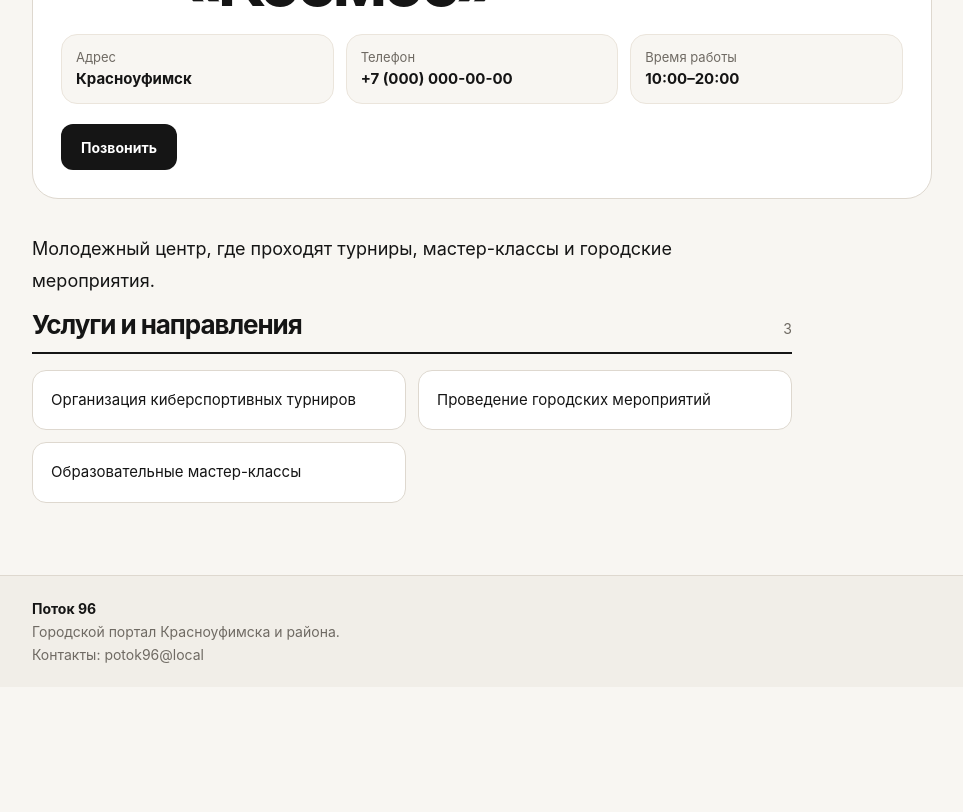
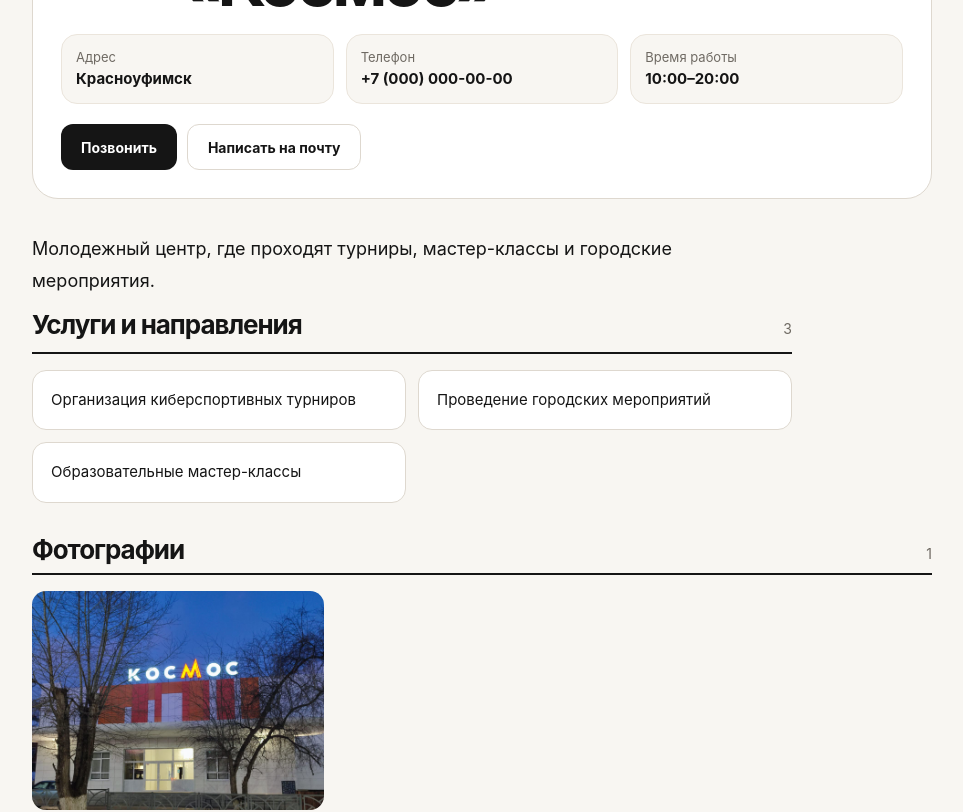
Before and after one commit to sapphire09z/potok96, a Next.js app: page /orgs/kosmos in a window 1280 px wide. Shown: the part 620-1432 px from the top of the page, without its empty margins (38-1001 px from the left). Before the commit the page ends 1307 px from the top, so only its background shows below. Built offline with nearby package versions, Linux system fonts and the light colour scheme.

Commit message:
feat: add organization gallery and social contacts

```diff
--- a/content/orgs/kosmos.md
+++ b/content/orgs/kosmos.md
@@ -13,6 +13,19 @@ services:
   - "Образовательные мастер-классы"
 logo: "/media/orgs/kosmos/2.jpg"
 cover: "/media/orgs/kosmos/1.jpeg"
+
+email: "vip.sapphire@mail.ru"
+mapUrl: ""
+socials:
+  vk: ""
+  ok: ""
+  max: ""
+
+
+gallery:
+  - src: "/media/orgs/kosmos/1.jpeg"
+    alt: "Фотография молодёжного центра"
+
 ---
 
 Молодежный центр, где проходят турниры, мастер-классы и городские мероприятия.
--- a/src/app/orgs/[slug]/org.module.css
+++ b/src/app/orgs/[slug]/org.module.css
@@ -391,3 +391,75 @@
         border-radius: 16px;
     }
 }
+
+/* Социальные сети */
+
+.socialLinks {
+    display: flex;
+    flex-wrap: wrap;
+    gap: 10px;
+}
+
+.socialLinks a {
+    display: inline-flex;
+    align-items: center;
+    min-height: 40px;
+    padding: 9px 15px;
+    border: 1px solid var(--border);
+    border-radius: 999px;
+    color: var(--text);
+    font-size: 13px;
+    font-weight: 600;
+    text-decoration: none;
+}
+
+.socialLinks a:hover {
+    border-color: var(--text);
+}
+
+.socialLinks a:focus-visible {
+    outline: 2px solid var(--text);
+    outline-offset: 3px;
+}
+
+/* Фотогалерея */
+
+.galleryGrid {
+    display: grid;
+    grid-template-columns: repeat(3, minmax(0, 1fr));
+    gap: 12px;
+}
+
+.galleryItem {
+    display: block;
+    position: relative;
+    aspect-ratio: 4 / 3;
+    overflow: hidden;
+    border-radius: 14px;
+    background: var(--bg);
+}
+
+.galleryImage {
+    object-fit: cover;
+    transition: transform 0.2s ease;
+}
+
+.galleryItem:hover .galleryImage {
+    transform: scale(1.04);
+}
+
+.galleryItem:focus-visible {
+    outline: 2px solid var(--text);
+    outline-offset: 3px;
+}
+
+@media (max-width: 700px) {
+    .galleryGrid {
+        grid-template-columns: repeat(2, minmax(0, 1fr));
+        gap: 10px;
+    }
+
+    .galleryItem {
+        border-radius: 12px;
+    }
+}
--- a/src/app/orgs/[slug]/page.js
+++ b/src/app/orgs/[slug]/page.js
@@ -8,6 +8,18 @@ import { getOrgBySlug } from "@/lib/orgs";
 import Image from "next/image";
 
 import styles from "./org.module.css";
+
+function safeExternalLink(value) {
+    if (typeof value !== "string") return null;
+
+    try {
+        const url = new URL(value);
+        return url.protocol === "https:" ? url.href : null;
+    } catch {
+        return null;
+    }
+}
+
 export async function generateMetadata({ params }) {
     const { slug } = await params;
     const org = await getOrgBySlug(slug);
@@ -58,6 +70,29 @@ export default async function OrgPage({ params }) {
     } catch {
         websiteHref = null;
     }
+
+    const mapHref = safeExternalLink(org.mapUrl);
+
+    const emailHref =
+        typeof org.email === "string" &&
+        /^[^\s@]+@[^\s@]+\.[^\s@]+$/.test(org.email)
+            ? `mailto:${org.email}`
+            : null;
+
+    const socialLinks = [
+        {
+            label: "ВКонтакте",
+            href: safeExternalLink(org.socials?.vk),
+        },
+        {
+            label: "Одноклассники",
+            href: safeExternalLink(org.socials?.ok),
+        },
+        {
+            label: "MAX",
+            href: safeExternalLink(org.socials?.max),
+        },
+    ].filter((item) => item.href);
 
     const [events, news] = await Promise.all([
         getAllEvents(),
@@ -139,12 +174,13 @@ export default async function OrgPage({ params }) {
                     )}
                 </div>
 
-                {(phoneHref || websiteHref) && (
+                {(phoneHref || websiteHref || emailHref || mapHref) && (
                     <div className={styles.actions}>
                         {phoneHref && (
                             <a href={phoneHref} className={styles.primaryAction}>
                                 Позвонить
                             </a>
+
                         )}
 
                         {websiteHref && (
@@ -157,7 +193,46 @@ export default async function OrgPage({ params }) {
                                 Перейти на сайт ↗
                             </a>
                         )}
+
+                        {emailHref && (
+                            <a
+                                href={emailHref}
+                                className={styles.secondaryAction}
+                            >
+                                Написать на почту
+                            </a>
+                        )}
+
+                        {mapHref && (
+                            <a
+                                href={mapHref}
+                                target="_blank"
+                                rel="noopener noreferrer"
+                                className={styles.secondaryAction}
+                            >
+                                На карте ↗
+                            </a>
+                        )}
+
                     </div>
+                )}
+
+                {socialLinks.length > 0 && (
+                    <nav
+                        className={styles.socialLinks}
+                        aria-label="Социальные сети организации"
+                    >
+                        {socialLinks.map((item) => (
+                            <a
+                                key={item.label}
+                                href={item.href}
+                                target="_blank"
+                                rel="noopener noreferrer"
+                            >
+                                {item.label} ↗
+                            </a>
+                        ))}
+                    </nav>
                 )}
 
             </header>
@@ -186,6 +261,36 @@ export default async function OrgPage({ params }) {
                 )}
 
             </section>
+
+            {org.gallery?.length > 0 && (
+                <section className={styles.section}>
+                    <div className={styles.sectionHeader}>
+                        <h2>Фотографии</h2>
+                        <span>{org.gallery.length}</span>
+                    </div>
+
+                    <div className={styles.galleryGrid}>
+                        {org.gallery.map((photo, index) => (
+                            <a
+                                key={`${photo.src}-${index}`}
+                                href={photo.src}
+                                target="_blank"
+                                rel="noopener noreferrer"
+                                className={styles.galleryItem}
+                                aria-label={`Открыть фотографию: ${photo.alt}`}
+                            >
+                                <Image
+                                    src={photo.src}
+                                    alt={photo.alt}
+                                    fill
+                                    sizes="(max-width: 700px) 50vw, 280px"
+                                    className={styles.galleryImage}
+                                />
+                            </a>
+                        ))}
+                    </div>
+                </section>
+            )}
 
             {relatedEvents.length > 0 && (
                 <section className={styles.section}>
```
Also changed, not shown: src/lib/orgs.js.
